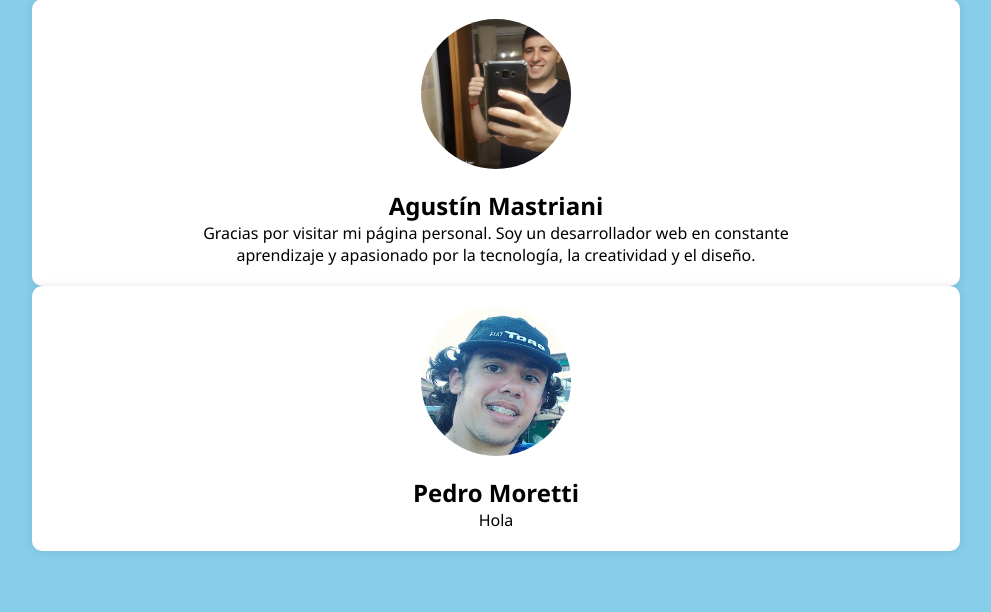
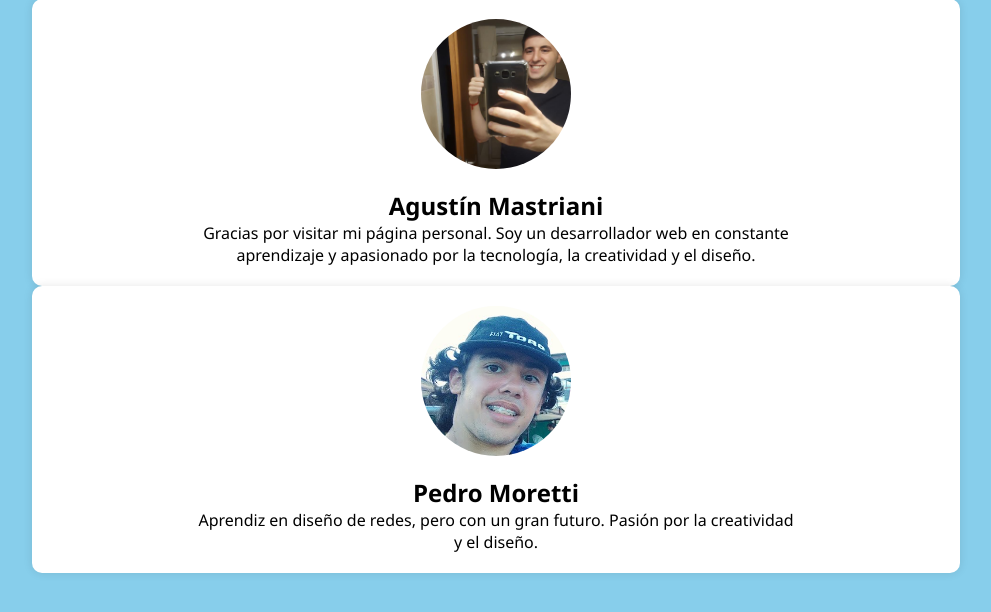
Before and after one commit to 17ust9n/infodeportes, a Django app: page /acerca/ in a window 1280 px wide. Shown: the part 141-753 px from the top of the page, without its empty margins (144-1135 px from the left). Run offline with Django 5.2, Linux system fonts and the light colour scheme.

Commit message:
Fin del proyecto

```diff
--- a/appdeportes/templates/acerca.html
+++ b/appdeportes/templates/acerca.html
@@ -18,7 +18,7 @@
   <img src="/media/Pepo.jpg" alt="Foto de Pepo" class="about-image">
   <div class="about-text">
       <h2>Pedro Moretti</h2>
-      <p>Hola</p>
+        <p>Aprendiz en diseño de redes, pero con un gran futuro. Pasión por la creatividad y el diseño. </p>
   </div>
 </div>
 
```
